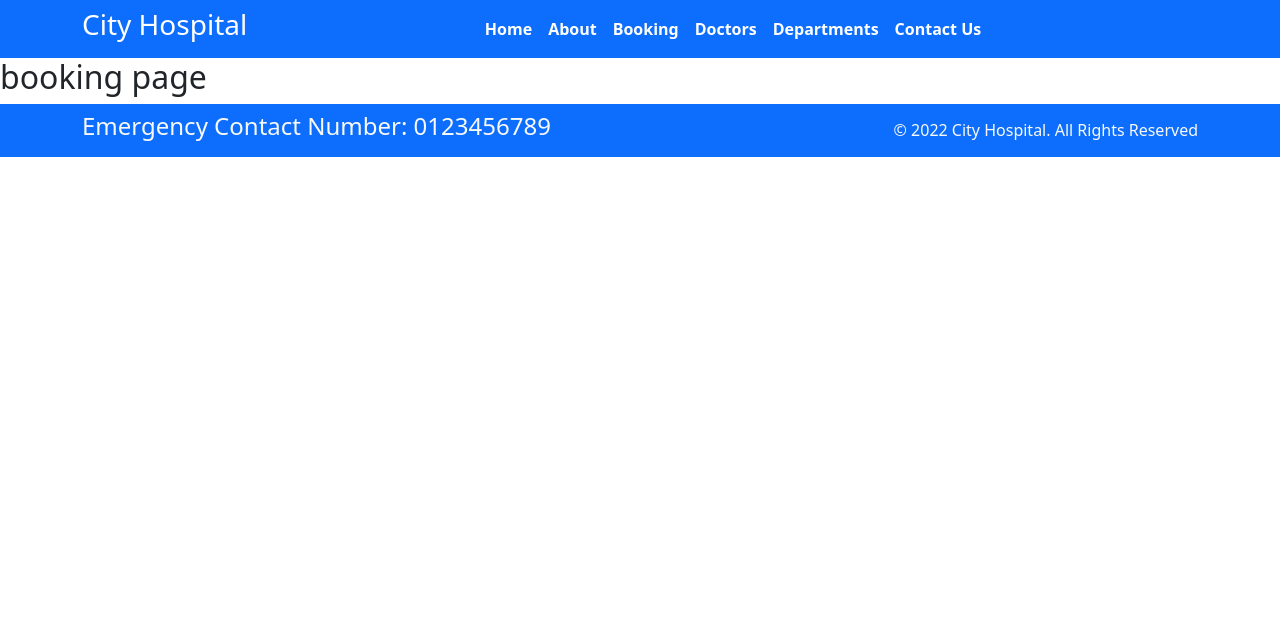
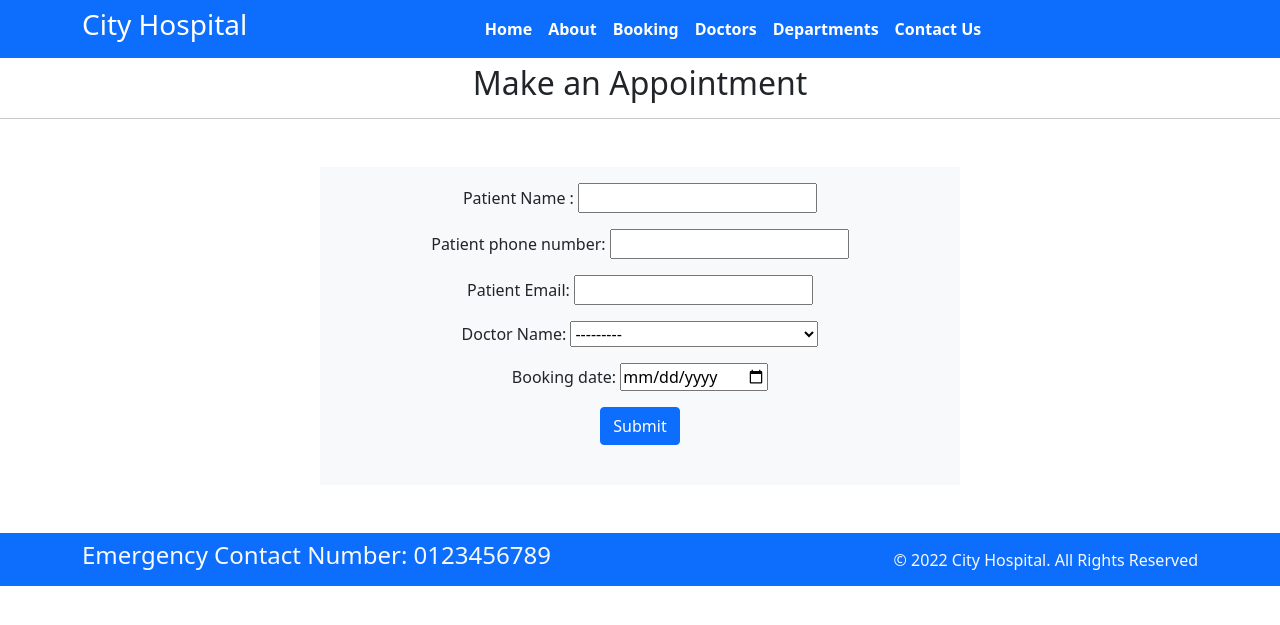
Before and after one commit to safvanamajeed/Hospital-Website, a Django app: page /booking in a window 1280 px wide. Shown: the top 625 px of the page. Run offline with Django 4.2, Linux system fonts and the light colour scheme; data comes from the database, SQL or seed files in the repository; both versions use the stored data as it was after the commit; some libraries are stand-ins or nearby versions.

Commit message:
booking section completed

```diff
--- a/django_sample/django_sample/settings.py
+++ b/django_sample/django_sample/settings.py
@@ -39,6 +39,7 @@
     'django.contrib.messages',
     'django.contrib.staticfiles',
     'home',
+
 ]
 
 MIDDLEWARE = [
--- /dev/null
+++ b/django_sample/home/forms.py
@@ -0,0 +1,25 @@
+from django import forms
+
+from .models import Booking
+
+class DateInput(forms.DateInput):
+    input_type = 'date'
+
+class BookingForm(forms.ModelForm):
+    class Meta:
+        model = Booking
+        fields = '__all__'
+
+        widgets= {
+            'booking_date' : DateInput(),
+
+        }
+
+        labels= {
+            'patient_name' : "Patient Name :",
+            'patient_phone' : "Patient phone number",
+            'pattient_email': "Patient Email",
+            'doc_name' : "Doctor Name",
+            'booking_date': "Booking date",
+
+        }
--- a/django_sample/home/models.py
+++ b/django_sample/home/models.py
@@ -16,4 +16,12 @@
     doc_image=models.ImageField(upload_to='doctors')
 
     def __str__(self):
-        return self.doc_name
+        return 'Dr. ' +self.doc_name + ' ( ' + self.doc_spec +' ) '
+
+class Booking(models.Model):
+    patient_name = models.CharField(max_length=255)
+    patient_phone= models.CharField(max_length=10)
+    pattient_email=models.EmailField()
+    doc_name=models.ForeignKey(Doctors,on_delete=models.CASCADE)
+    booking_date=models.DateField()
+    booked_on=models.DateField(auto_now=True)
--- a/django_sample/home/views.py
+++ b/django_sample/home/views.py
@@ -1,5 +1,7 @@
 from django.shortcuts import render
 from django . http import HttpResponse
+
+from .forms import BookingForm
 
 from .models import Departments,Doctors
 
@@ -14,13 +16,28 @@
     return render(request,'index.html')
 def about(request):
     return render(request,'about.html')
+
 def doctors(request):
     dict_doc={
         'doc': Doctors.objects.all()
     }
     return render(request,'doctors.html',dict_doc)
+
 def booking(request):
-     return render(request,'booking.html')
+     #to save in db
+     if request.method =="POST":
+         form = BookingForm(request.POST)
+         if form.is_valid():
+             form.save()
+             return render(request,'confirmation.html')
+
+     #to get data from db to ui
+     form = BookingForm()
+     dict_form = {
+         'form': form
+
+     }
+     return render(request,'booking.html',dict_form)
 
 def contact(request):
     return render(request,'contact.html')
--- a/django_sample/templates/base.html
+++ b/django_sample/templates/base.html
@@ -1,7 +1,7 @@
 {%load static%}
 
 <!DOCTYPE html>
-<html>
+<html style="scroll-behavior: smooth;">
 
   <head>
     <meta charset="UTF-8">
@@ -13,7 +13,7 @@
     <meta name="description" content="">
     <meta name="author" content="">
     <link rel="stylesheet"
-      href=" https://cdn.jsdelivr.net/npm/bootstrap@5.1.3/dist/css/bootstrap.min.css ">
+      href="https://cdn.jsdelivr.net/npm/bootstrap@5.1.3/dist/css/bootstrap.min.css  ">
     <link rel="stylesheet"
       href="https://use.fontawesome.com/releases/v5.2.0/css/all.css">
      <link rel="stylesheet"
@@ -22,6 +22,7 @@
   </head>
 
   <body>
+    <header class="" style="position: fixed; width: 100%; z-index: 1;">
 
     <nav class="navbar bg-primary navbar-expand-md ">
       <div class="container">
@@ -55,8 +56,12 @@
 
       </div>
     </nav>
+   </header>
+
+   <section class="" style="padding: 2em;">
 
 
+   </section>
 
 
     {%block content%}{%endblock%}
--- a/django_sample/templates/booking.html
+++ b/django_sample/templates/booking.html
@@ -1,9 +1,21 @@
 {% extends 'base.html'%}
+
 
 {% block title %}
 booking
 {% endblock %}
 
 {% block content%}
-<h2>booking page</h2>
+<h2 class="text-center">Make an Appointment</h2>
+<hr>
+<div class="container w-50 text-center my-5 p-3 bg-light">
+    <form action="" method="POST">
+        {% csrf_token %}
+        {{form.as_p}}
+
+        <button class="btn btn-primary mb-4" type="submit">Submit</button>
+    </form>
+
+
+</div>
 {% endblock%}
```
Also changed, not shown: django_sample/home/admin.py (+8 -1 lines), django_sample/templates/confirmation.html (added, +15 -0 lines), django_sample/db.sqlite3, django_sample/home/migrations/0003_booking.py (added), django_sample/uploads/doctors/images_GEji5Rh.jpeg (added).
